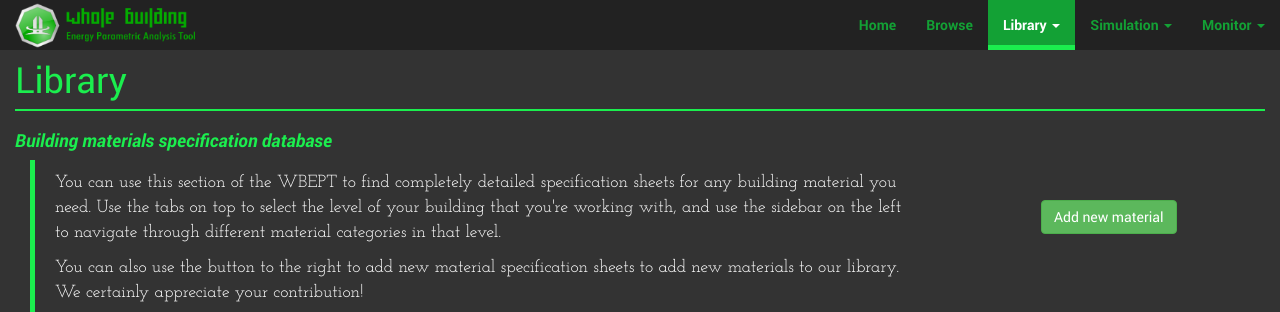
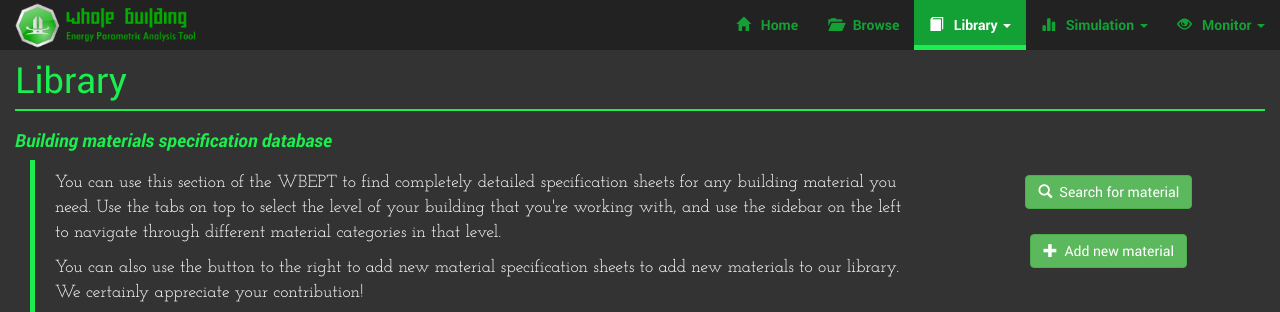
Before and after one commit to jackzhch/Whole-Building-Energy-Parametric-Analysis-Tool, a PHP site: page /library/search.html in a window 1280 px wide; the page is wider, and only the part inside the window is pictured. Shown: the top 312 px of that part. Run offline with PHP 8.4, Linux system fonts and the light colour scheme; some libraries are stand-ins or nearby versions.

Commit message:
Improvements to search.html
-Added glyphicons to navbar and buttons (glyphicon adjusted in custom.css)
-Added new button "search for material"
-Changed items in left sidebar (sidenav-subgroup adjusted in custom.css)

```diff
--- a/css/custom.css
+++ b/css/custom.css
@@ -149,12 +149,6 @@ p {
       padding-bottom: 10px;
   }
 
-  /*This is a green stripe on the right side of the nav sidebar*/
-  .nav .bs-docs-sidenav > li > a:hover, .nav .sidenav-subgroup > li > a:hover {
-      padding-right: 8px;
-      border-right: 7px solid #1bee4e;
-      font-weight: bold;
-  }
 
   /*Font color in navbar*/
   .navbar-inverse .navbar-nav > li > a {
@@ -174,6 +168,18 @@ p {
     background-color: #13a135;
     border-bottom: 5px solid #1bee4e;
 }
+
+/*Glyphicon spacing in navbar*/
+.glyphicon {
+    margin-right: 7px;
+}
+
+/*Sidenav hover effect.*/
+  .nav .bs-docs-sidenav > li > a:hover, .nav .sidenav-subgroup > li > a:hover {
+      padding-right: 8px;
+      border-right: 7px solid #1bee4e;
+      font-weight: bold;
+  }
 
 /*Make all thumbnails in a gallery the same size for uniformity*/
 .thumbnail > img {
@@ -354,6 +360,7 @@ blockquote {
 
 .bs-docs-sidenav a {
     color: #ffffff;
+    font-weight: bold;
 }
 
 .bs-docs-sidenav a:hover {
@@ -361,6 +368,30 @@ blockquote {
     text-decoration: none;
 }
 
+.bs-docs-sidenav .sidenav-subgroup a {
+    padding-left: 30px;
+    font-weight: normal;
+}
+
+/*Modal styling*/
+.modal {
+    color: black;
+}
+
+.modal-header {
+    color: white;
+    font-weight: bold;
+    background-color: #13a135;
+    border-bottom: 1px solid #1bee4e;
+}
+
+.modal-body {
+    height: 250px;
+}
+
+.modal-footer {
+    background-color: #aaa;
+}
 /*
  * Placeholder dashboard ideas
  */
--- a/library/search.html
+++ b/library/search.html
@@ -33,11 +33,11 @@ and open the template in the editor.
                  </div>
                  <div class="navbar-collapse collapse">
                     <ul class="nav navbar-nav navbar-right">
-                       <li><a href="../home.html">Home</a></li>
-                       <li><a href="../browse.html" >Browse</a></li>
+                       <li><a href="../home.html"><span class="glyphicon glyphicon-home"></span> Home</a></li>
+                       <li><a href="../browse.html" ><span class="glyphicon glyphicon-folder-open"></span> Browse</a></li>
 
                        <li class="dropdown active">
-                          <a href="#" class="dropdown-toggle" data-toggle="dropdown">Library <b class="caret"></b></a>
+                          <a href="#" class="dropdown-toggle" data-toggle="dropdown"><span class="glyphicon glyphicon-book"></span> Library <b class="caret"></b></a>
                           <ul class="dropdown-menu">
                              <li><a href="#">Submit</a></li>
                              <li><a href="search.html">Search</a></li>
@@ -46,7 +46,7 @@ and open the template in the editor.
                        </li>
 
                        <li class="dropdown">
-                          <a href="../simulation.html" class="dropdown-toggle" data-toggle="dropdown">Simulation <b class="caret"></b></a>
+                          <a href="../simulation.html" class="dropdown-toggle" data-toggle="dropdown"><span class="glyphicon glyphicon-stats"></span> Simulation <b class="caret"></b></a>
                           <ul class="dropdown-menu">
                              <li><a href="../simulation.html">Existing Case</a></li>
                              <li><a href="#">New IDF</a></li>
@@ -54,7 +54,7 @@ and open the template in the editor.
                        </li>
 
                        <li class="dropdown">
-                          <a href="#" class="dropdown-toggle" data-toggle="dropdown">Monitor <b class="caret"></b></a>
+                          <a href="#" class="dropdown-toggle" data-toggle="dropdown"><span class="glyphicon glyphicon-eye-open"></span> Monitor <b class="caret"></b></a>
                           <ul class="dropdown-menu">
                              <li><a href="#">eeAHUB</a></li>
                           </ul>
@@ -91,8 +91,11 @@ and open the template in the editor.
                             </p>
                          </blockquote>
                       </div>
-                      <div class="col-md-3" style="padding-top: 40px;">
-                         <button type="button" class="btn btn-success center-block">Add new material</button>
+                      <div class="col-md-3">
+                         <button type="button" class="btn btn-success center-block" data-toggle="modal" data-target="#searchModal" style="margin-top: 15px;">
+                               <span class="glyphicon glyphicon-search"></span>Search for material
+                         </button>
+                         <button type="button" class="btn btn-success center-block" style="margin-top: 25px;"><span class="glyphicon glyphicon-plus"></span>Add new material</button>
                       </div>
                    </div>
                </div>
@@ -101,8 +104,7 @@ and open the template in the editor.
                   <div class="col-md-2" style="margin-top: 20px; padding-left: 0px; padding-right: 0px;">
                       <div class="bs-docs-sidebar nav nav-stacked fixed hidden-xs hidden-sm" role="complementary">
                           <ul class="nav bs-docs-sidenav">
-
-                              <li>
+<!--                              <li>
                                   <a href="#overview">Overview</a>
                               </li>
                               <li>
@@ -118,13 +120,51 @@ and open the template in the editor.
                                       <li><a href="#grid-wall">Wall</a></li>
                                       <li><a href="#grid-window">Window</a></li>
                                   </ul>
+                              </li>-->
+                              <li>
+                                 <a href="#">Material definition</a>
+                                 <ul class="nav sidenav-subgroup">
+                                    <li><a href="#">Mass material</a></li>
+                                    <li><a href="#">No mass material</a></li>
+                                    <li><a href="#">Infrared transparent material</a></li>
+                                    <li><a href="#">Air gap material</a></li>
+                                    <li><a href="#">Roof vegetation material</a></li>
+                                    <li><a href="#">Don't know material type</a></li>
+                                 </ul>
                               </li>
-                              <li><a class="back-to-top" href="#top">Back to top</a></li>
+                              <li>
+                                 <a href="#">Opaque envelope component definition type</a>
+                                 <ul class="nav sidenav-subgroup">
+                                    <li><a href="#">Layer-by-layer definition</a></li>
+                                    <li><a href="#">C-Factor underground wall</a></li>
+                                    <li><a href="#">F-Factor ground floor</a></li>
+                                    <li><a href="#">Internal source</a></li>
+                                    <li><a href="#">Don't know construction type</a></li>
+                                 </ul>
+                              </li>
+                              <li>
+                                 <a href="#">Window definition type</a>
+                                 <ul class="nav sidenav-subgroup">
+                                    <li><a href="#">Glazing system: simple glazing system</a></li>
+                                    <li><a href="#">Glazing system: layer by layer definition</a></li>
+                                    <li><a href="#">Glazing</a></li>
+                                    <li><a href="#">Gas</a></li>
+                                    <li><a href="#">Gas mixture</a></li>
+                                    <li><a href="#">Frame and dividers</a></li>
+                                    <li><a href="#">Blind</a></li>
+                                    <li><a href="#">Shade</a></li>
+                                    <li><a href="#">Screen</a></li>
+                                    <li><a href="#">Don't know window type</a></li>
+                                 </ul>
+                              </li>
+                              <li>
+                                 <a class="back-to-top" href="#top">Back to top</a>
+                              </li>
                           </ul>
                       </div>
                   </div>
 <!--                  style="width:75%; display: inline"-->
-                  <div class="col-md-10 bs-docs-section" style="background-color: white;">
+                  <div class="col-md-10 bs-docs-section" style="background-color: white; color: black; font-size: 18px; padding-left: 35px;">
                       <h1 id="grid-indoor" class="page-header">Indoor</h1>
                       <p>Here is a list of our indoor facilities:</p>
 
@@ -213,6 +253,47 @@ and open the template in the editor.
                </div>
             </div>
 
+<div class="modal fade" id="searchModal" tabindex="-1" role="dialog" aria-labelledby="myModalLabel" aria-hidden="true">
+   <div class="modal-dialog">
+      <div class="modal-content">
+         <div class="modal-header">
+            <button type="button" class="close" data-dismiss="modal"><span aria-hidden="true">&times;</span><span class="sr-only">Close</span></button>
+            <h4 class="modal-title" id="myModalLabel">Search</h4>
+         </div>
+         <div class="modal-body">
+            <form action="#">
+               <div class="form-group col-sm-12">
+                  <label for="searchterm">Material name:</label>
+                  <input type="text" class="form-control" id="searchterm" placeholder="Enter name of material">
+               </div>
+               <div class="form-group col-sm-6">
+                  <label for="category">Category:</label>
+                  <select class="form-control" id="category">
+                     <option>Select material category</option>
+                     <option>Material definition</option>
+                     <option>Opaque envelope component definition type</option>
+                     <option>Window definition type</option>
+                  </select>
+               </div>
+               <div class="form-group col-sm-6">
+                  <label for="subcategory">Subcategory:</label>
+                  <select class="form-control" id="subcategory">
+                     <option>Select material subcategory</option>
+                     <option>Mass material</option>
+                     <option>Infrared transparent material</option>
+                     <option>Air gap material</option>
+                     <option>Roof vegetation material</option>
+                     <option>Don't know material type</option>
+                  </select>
+               </div>
+            </form>
+         </div>
+         <div class="modal-footer">
+            <button type="button" class="btn btn-success" data-dismiss="modal">Close</button>
+         </div>
+      </div>
+   </div>
+</div>
 
             <!-- Bootstrap core JavaScript
             ================================================== -->
```
